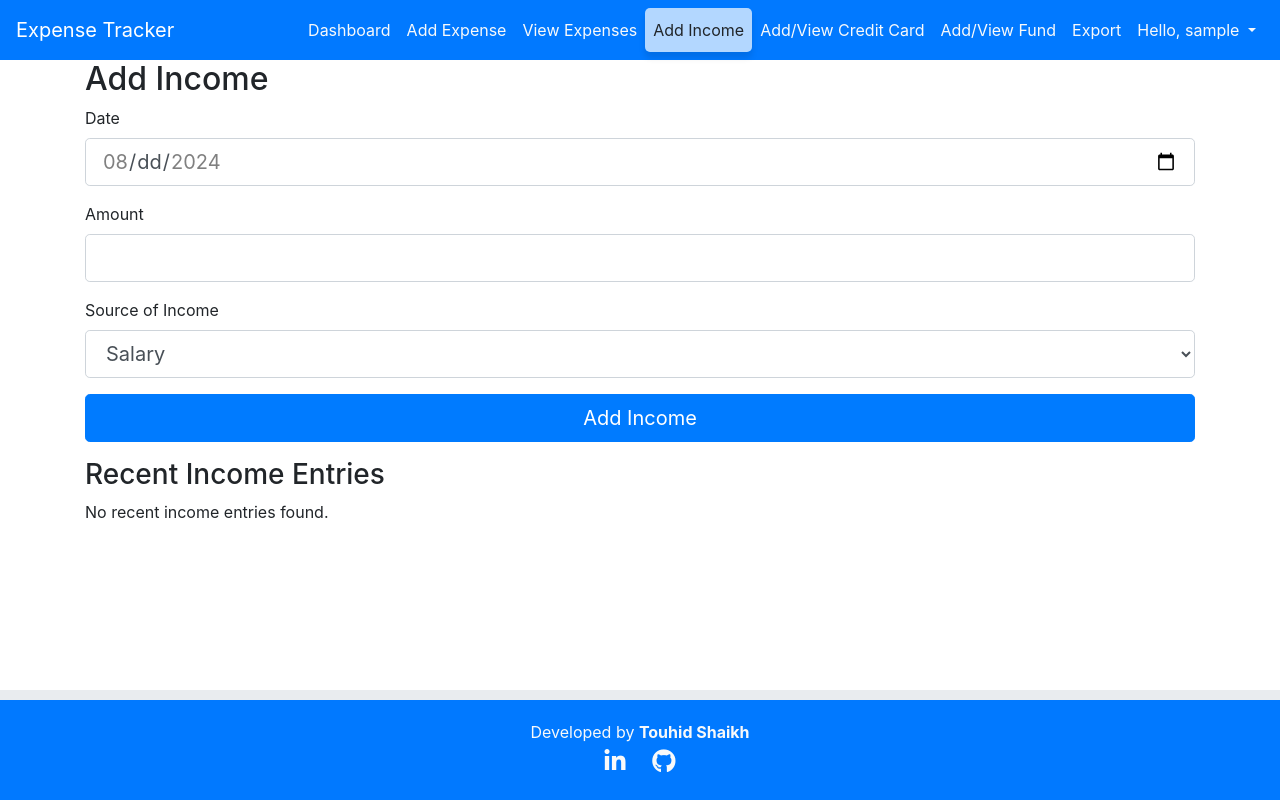
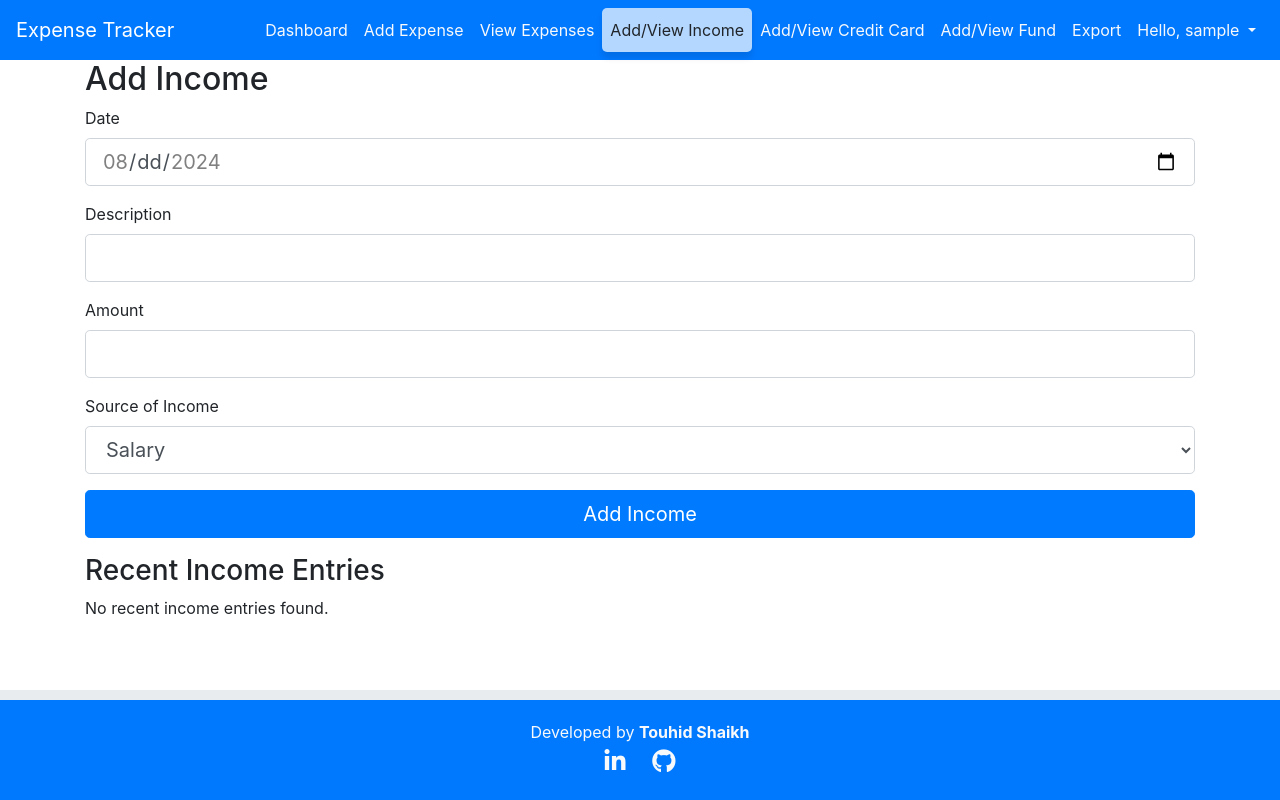
Before and after one commit to tauhidalam/expense-tracker-in1, a Flask app: page /add_income in a window 1280 px wide. Run offline with Flask 3, Linux system fonts and the light colour scheme; the visitor is signed in with stand-in values (Sample User, id 1); data that the repository does not hold is empty; some libraries are stand-ins or nearby versions.

Commit message:
Added description column in add income & few UI level changes

```diff
--- a/app.py
+++ b/app.py
@@ -58,6 +58,7 @@ class Income(db.Model):
     date = db.Column(db.Date, nullable=False)
     amount = db.Column(db.Float, nullable=False)
     source = db.Column(db.String(150), nullable=False)
+    description = db.Column(db.String(150),nullable=True)
 
 class CreditCard(db.Model):
     id = db.Column(db.Integer, primary_key=True)
@@ -135,6 +136,7 @@ class ExpenseForm(FlaskForm):
 class IncomeForm(FlaskForm):
     date = DateField('Date', validators=[DataRequired(),validate_current_month])
     amount = FloatField('Amount', validators=[DataRequired()])
+    description = StringField('Description')
     source = SelectField('Source of Income', choices=[('Salary', 'Salary'), ('Cashbacks', 'Cashbacks'),('Rollovered amount','Rollovered amount'),('Debt repayed','Debt repayed'), ('Others', 'Others')], validators=[DataRequired()])
     submit = SubmitField('Add Income')
 
@@ -274,11 +276,11 @@ def dashboard():
     )
     total_due = sum(card.due_amount for card in credit_cards)
     if total_due > 45000:
-        due_color = 'darkred'
-    elif total_due > 20000:
+        due_color = 'firebrick'
+    elif total_due > 5000:
+        due_color = 'coral'
+    else:
         due_color = 'lightcoral'
-    else:
-        due_color = 'green'
     # Calculate total funds for the current month
     # Consolidate funds by type
     current_month_funds = [fund for fund in funds if fund.allocation_date.month == current_month and fund.allocation_date.year == current_year]
@@ -308,14 +310,14 @@ def dashboard():
     elif total_available > 5000:
         balance_color = 'lightcoral'
     else:
-        balance_color = 'darkred'
+        balance_color = 'firebrick'
 
     # Calculate total credit card outstanding
     total_outstanding = sum(card.outstanding for card in credit_cards)
 
     # Determine the background color based on the total outstanding balance
     if total_outstanding > 50000:
-        outstanding_color = 'darkred'
+        outstanding_color = 'firebrick'
     elif total_outstanding > 30000:
         outstanding_color = 'lightcoral'
     else:
@@ -524,6 +526,7 @@ def add_income():
         income = Income(
             user_id=user_id,
             date=form.date.data,
+            description=form.description.data,
             amount=form.amount.data,
             source=form.source.data
         )
--- a/templates/add_income.html
+++ b/templates/add_income.html
@@ -10,6 +10,13 @@
             {{ form.date(class="form-control form-control-lg", id="income_date") }}
             {% if form.date.errors %}
                 <div class="text-danger">{{ form.date.errors[0] }}</div>
+            {% endif %}
+        </div>
+        <div class="form-group">
+            {{ form.description.label(class="form-control-label") }}
+            {{ form.description(class="form-control form-control-lg") }}
+            {% if form.description.errors %}
+                <div class="text-danger">{{ form.description.errors[0] }}</div>
             {% endif %}
         </div>
 
@@ -40,6 +47,7 @@
             <thead>
                 <tr>
                     <th>Date</th>
+                    <th>Description</th>
                     <th>Amount</th>
                     <th>Source</th>
                 </tr>
@@ -48,6 +56,7 @@
                 {% for income in recent_incomes %}
                     <tr>
                         <td>{{ income.date.strftime('%Y-%m-%d') }}</td>
+                        <td>{{income.description}}</td>
                         <td>{{ income.amount }}</td>
                         <td>{{ income.source }}</td>
 
--- a/templates/base.html
+++ b/templates/base.html
@@ -97,7 +97,7 @@
                     <li class="nav-item"><a class="nav-link {% if request.endpoint == 'dashboard' %}active{% endif %}" href="{{ url_for('dashboard') }}">Dashboard</a></li>
                     <li class="nav-item"><a class="nav-link {% if request.endpoint == 'add_expense' %}active{% endif %}" href="{{ url_for('add_expense') }}">Add Expense</a></li>
                     <li class="nav-item"><a class="nav-link {% if request.endpoint == 'view_expenses' %}active{% endif %}" href="{{ url_for('view_expenses') }}">View Expenses</a></li>
-                    <li class="nav-item"><a class="nav-link {% if request.endpoint == 'add_income' %}active{% endif %}" href="{{ url_for('add_income') }}">Add Income</a></li>
+                    <li class="nav-item"><a class="nav-link {% if request.endpoint == 'add_income' %}active{% endif %}" href="{{ url_for('add_income') }}">Add/View Income</a></li>
                     <li class="nav-item"><a class="nav-link {% if request.endpoint == 'add_credit_card' %}active{% endif %}" href="{{ url_for('add_credit_card') }}">Add/View Credit Card</a></li>
                     <li class="nav-item"><a class="nav-link {% if request.endpoint == 'add_fund' %}active{% endif %}" href="{{ url_for('add_fund') }}">Add/View Fund</a></li>
                     <li class="nav-item"><a class="nav-link {% if request.endpoint == 'export_report' %}active{% endif %}" href="{{ url_for('export_report') }}">Export</a></li>
```
